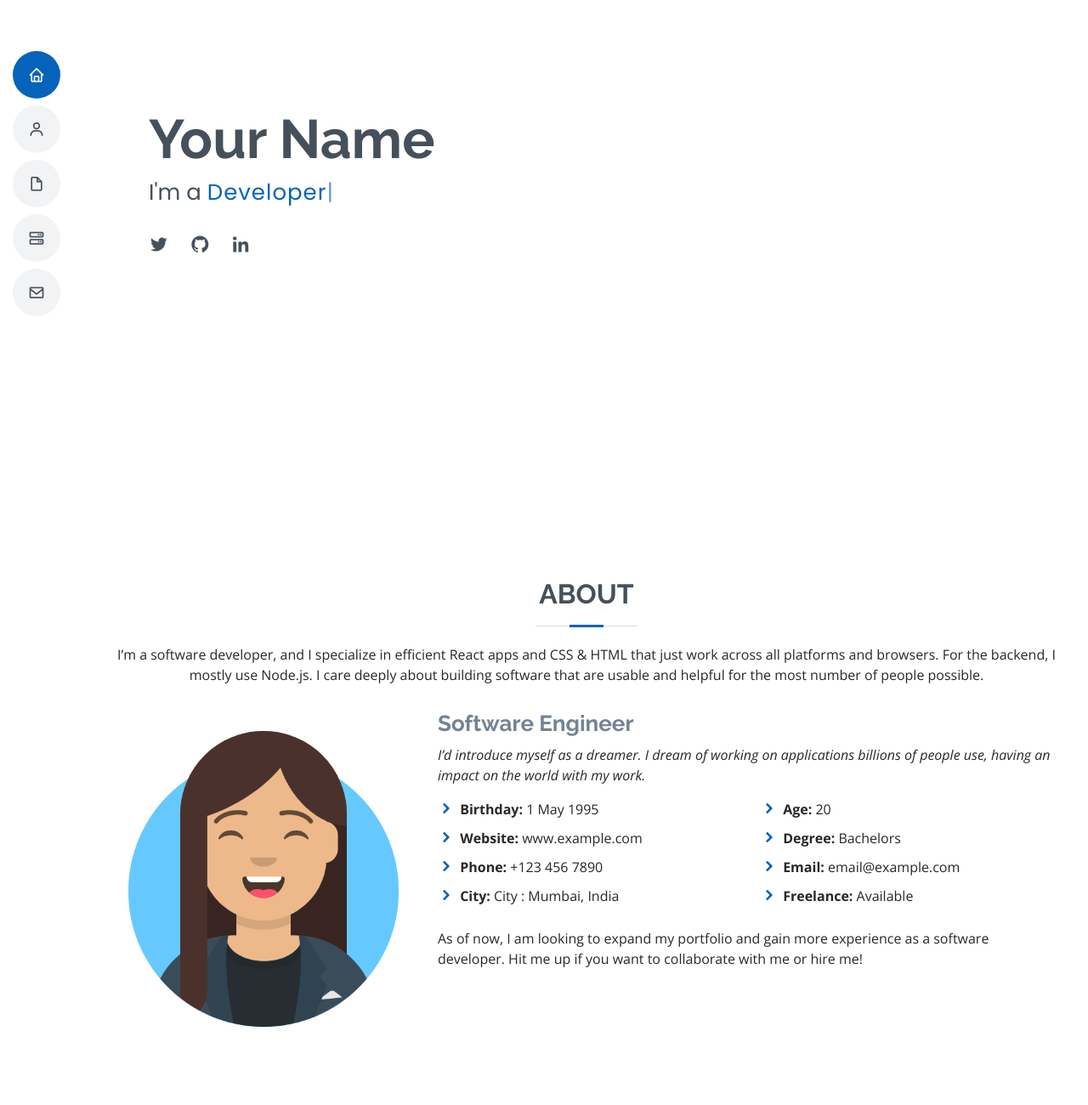
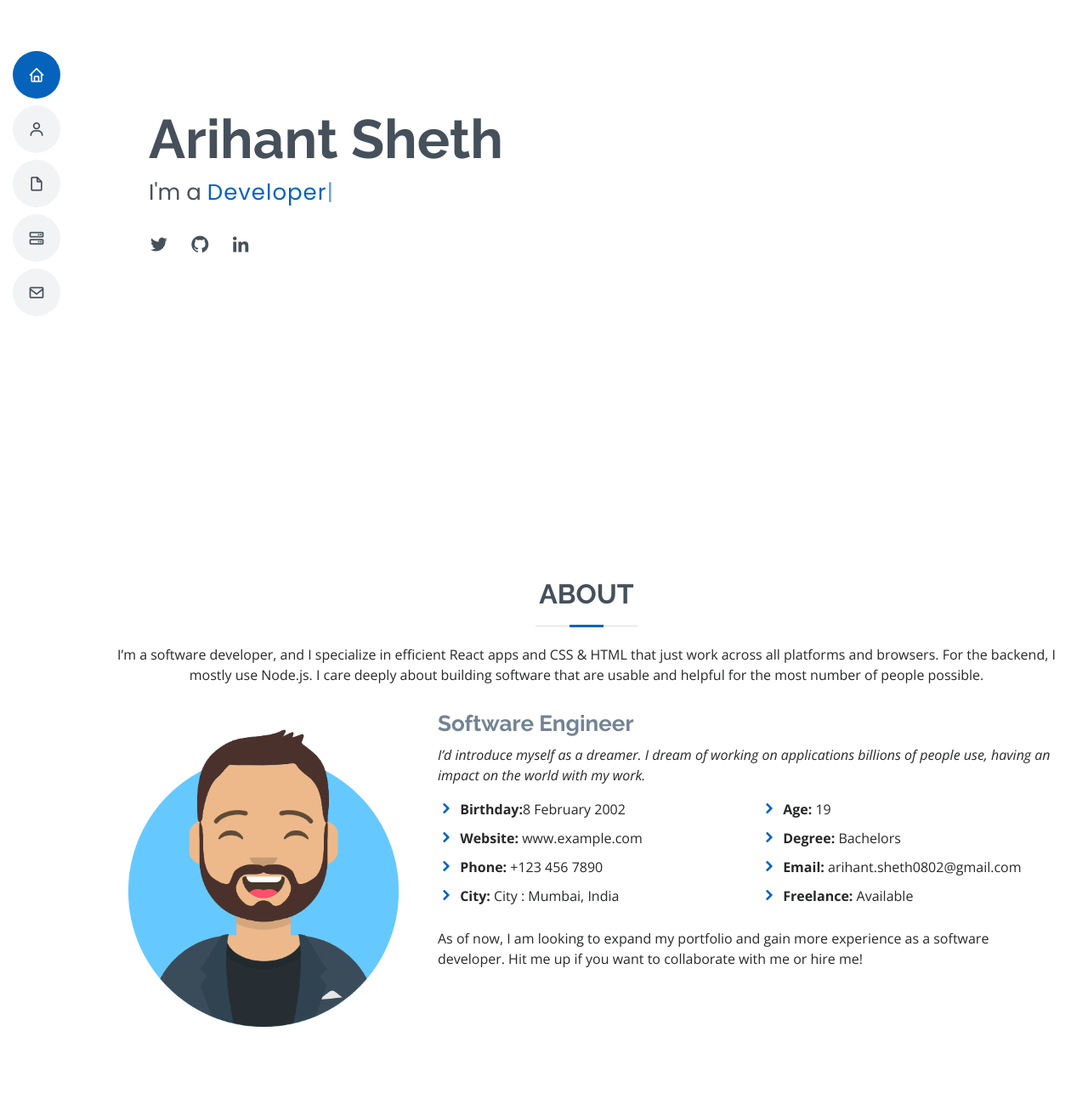
Before and after one commit to AryaStark13/Personal-Website, a plain HTML site: page index.html in a window 1280 px wide. Shown: the part 180-1480 px from the top of the page at 85% size. Drawn offline with nearby package versions, Linux system fonts and the light colour scheme.

Commit message:
Personalised the website

```diff
--- a/index.html
+++ b/index.html
@@ -47,7 +47,7 @@
   <!-- ======= Hero Section ======= -->
   <section id="hero" class="d-flex flex-column justify-content-center">
     <div class="container" data-aos="zoom-in" data-aos-delay="100">
-      <h1>Your Name</h1>
+      <h1>Arihant Sheth</h1>
       <p>I'm a <span class="typed" data-typed-items="Designer, Developer, Freelancer"></span></p>
       <div class="social-links">
         <a href="#" class="twitter"><i class="bx bxl-twitter"></i></a>
@@ -71,8 +71,7 @@
         <div class="row">
           <div class="col-lg-4">
             <!-- Generate Yout avatar at https://getavataaars.com/ -->
-            <img src="assets/img/girl.png" class="img-fluid" alt="">
-            <!-- <img src="assets/img/boy.png" class="img-fluid" alt=""> -->
+            <img src="assets/img/boy.png" class="img-fluid" alt="">
           </div>
           <div class="col-lg-8 pt-4 pt-lg-0 content">
             <h3>Software Engineer</h3>
@@ -82,7 +81,7 @@
             <div class="row">
               <div class="col-lg-6">
                 <ul>
-                  <li><i class="icofont-rounded-right"></i> <strong>Birthday:</strong> 1 May 1995</li>
+                  <li><i class="icofont-rounded-right"></i> <strong>Birthday:</strong>8 February 2002</li>
                   <li><i class="icofont-rounded-right"></i> <strong>Website:</strong> www.example.com</li>
                   <li><i class="icofont-rounded-right"></i> <strong>Phone:</strong> +123 456 7890</li>
                   <li><i class="icofont-rounded-right"></i> <strong>City:</strong> City : Mumbai, India</li>
@@ -90,9 +89,9 @@
               </div>
               <div class="col-lg-6">
                 <ul>
-                  <li><i class="icofont-rounded-right"></i> <strong>Age:</strong> 20</li>
+                  <li><i class="icofont-rounded-right"></i> <strong>Age:</strong> 19</li>
                   <li><i class="icofont-rounded-right"></i> <strong>Degree:</strong> Bachelors</li>
-                  <li><i class="icofont-rounded-right"></i> <strong>Email:</strong> email@example.com</li>
+                  <li><i class="icofont-rounded-right"></i> <strong>Email:</strong> arihant.sheth0802@gmail.com</li>
                   <li><i class="icofont-rounded-right"></i> <strong>Freelance:</strong> Available</li>
                 </ul>
               </div>
@@ -234,11 +233,11 @@
           <div class="col-lg-6">
             <h3 class="resume-title">Sumary</h3>
             <div class="resume-item pb-0">
-              <h4>Your Name</h4>
+              <h4>Arihant Sheth</h4>
               <p><em>I care deeply about building software that are usable and helpful for the most number of people possible.</em></p>
               <ul>
                 <li>Mumbai, India</li>
-                <li>(+91) 98765-43210</li>
+                <li>(+91)8433567777</li>
                 <li>email@example.com</li>
               </ul>
             </div>
@@ -246,7 +245,7 @@
             <h3 class="resume-title">Education</h3>
             <div class="resume-item">
               <h4>Bachelor of Engineering, Computer Science</h4>
-              <h5>Sept 2018 - Present</h5>
+              <h5>Sept 2020 - Present</h5>
               <p><em>Dwarkadas J. Sanghvi College of Engineering, Mumbai</em></p>
               <p>Current CGPA: 9/10</p>
             </div>
@@ -349,13 +348,13 @@
               <div class="email">
                 <i class="icofont-envelope"></i>
                 <h4>Email:</h4>
-                <p>info@example.com</p>
+                <p>arihant.sheth0802@gmail.com</p>
               </div>
 
               <div class="phone">
                 <i class="icofont-phone"></i>
                 <h4>Call:</h4>
-                <p>+1 5589 55488 55s</p>
+                <p>+91 8433567777</p>
               </div>
 
             </div>
@@ -396,7 +395,7 @@
   <!-- ======= Footer ======= -->
   <footer id="footer">
     <div class="container">
-      <h3>Your Name</h3>
+      <h3>Arihant Sheth</h3>
       <p>Eat, Sleep, Code, Repeat.</p>
       <div class="social-links">
         <a href="#" class="twitter"><i class="bx bxl-twitter"></i></a>
@@ -404,7 +403,7 @@
         <a href="#" class="linkedin"><i class="bx bxl-linkedin"></i></a>
       </div>
       <div class="copyright">
-        &copy; Copyright <strong><span>Your Name</span></strong>. All Rights Reserved
+        &copy; Copyright <strong><span>Arihant Sheth</span></strong>. All Rights Reserved
       </div>
       <div class="credits">
         Designed by <a href="https://bootstrapmade.com/">BootstrapMade</a>
```
